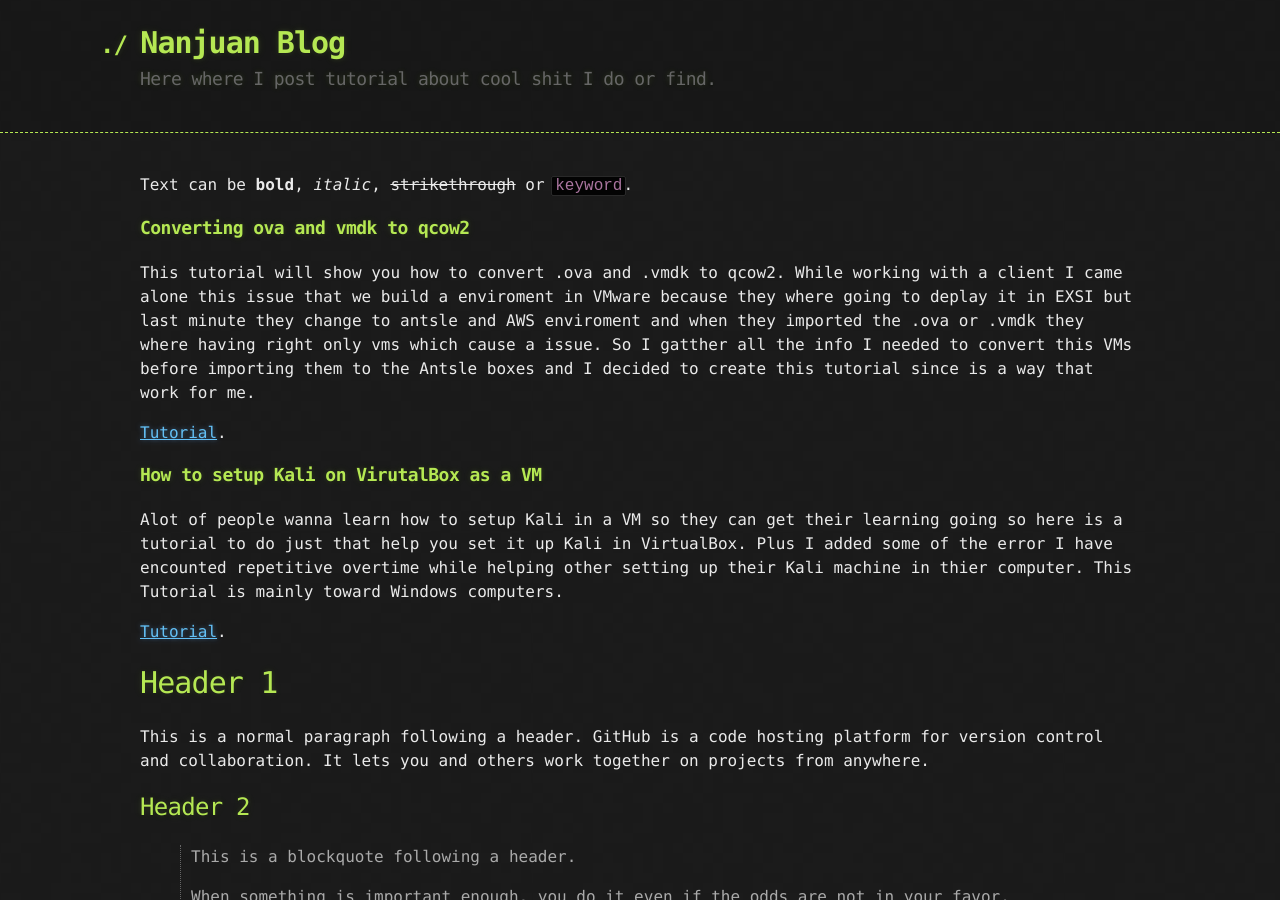
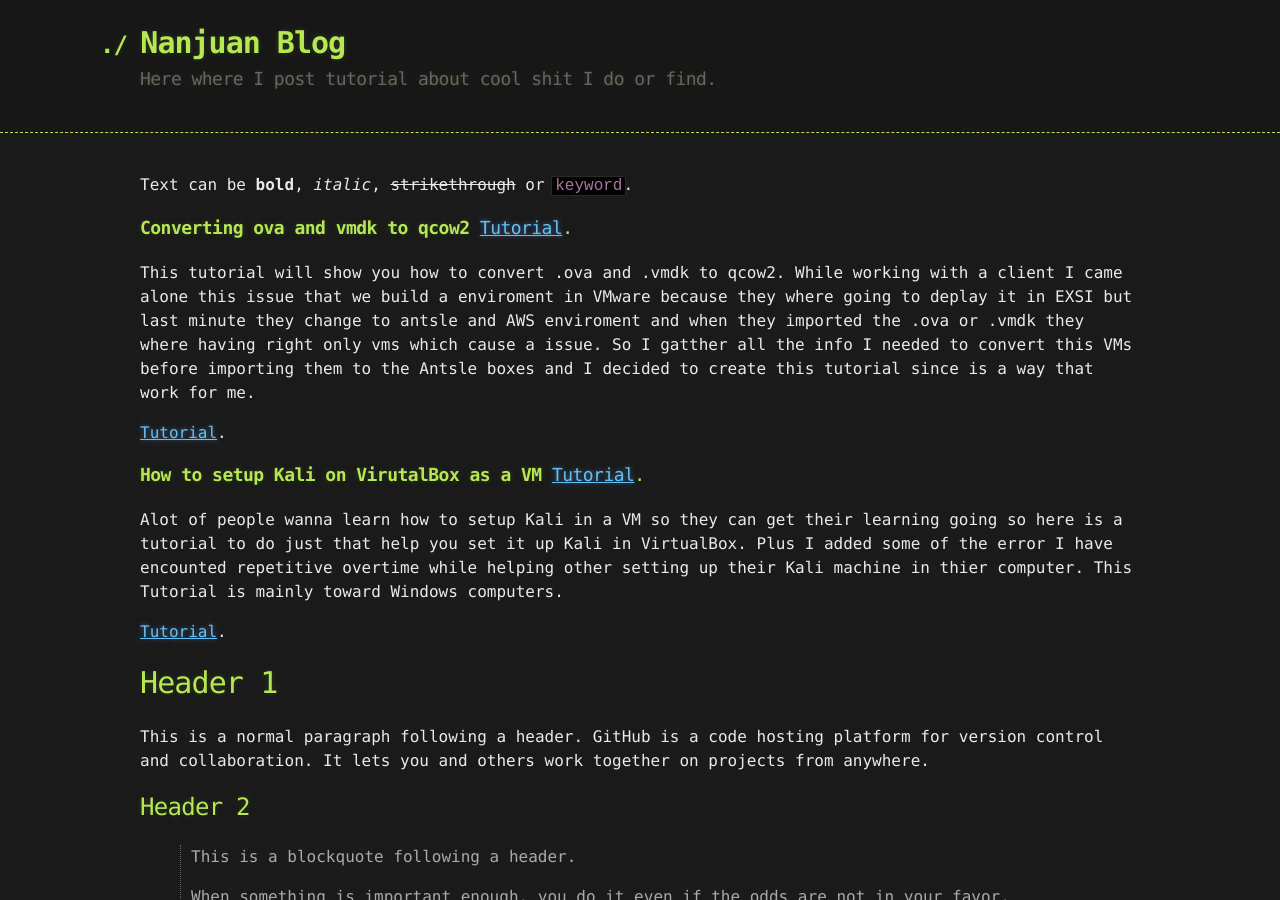
Before and after one commit to Nanjuan/nanjuan.github.io, a Jekyll site: the page built from index.md, in a window 1280 px wide and 900 px high. Built offline with Jekyll 4.4.1, drawn with Linux system fonts in a browser that asks for light colours.

Commit message:
Kali on VirtualBox

```diff
--- a/index.md
+++ b/index.md
@@ -4,19 +4,17 @@ layout: default
 
 Text can be **bold**, _italic_, ~~strikethrough~~ or `keyword`.
 
-### **Converting ova and vmdk to qcow2**
+### **Converting ova and vmdk to qcow2** [Tutorial](./Hacking-Tutorials/How-to-convert-ova-and-vmdk-to-qcow2.md).
 
 This tutorial will show you how to convert .ova and .vmdk to qcow2. While working with a client I came alone this issue that we build a enviroment in VMware because they where going to deplay it in EXSI but last minute they change to antsle and AWS enviroment and when they imported the .ova or .vmdk they where having right only vms which cause a issue. So I gatther all the info I needed to convert this VMs before importing them to the Antsle boxes and I decided to create this tutorial since is a way that work for me.
 
 [Tutorial](./Hacking-Tutorials/How-to-convert-ova-and-vmdk-to-qcow2.md).
 
-### **How to setup Kali on VirutalBox as a VM**
+### **How to setup Kali on VirutalBox as a VM** [Tutorial](./Hacking-Tutorials/VirtualBox_setup_with_kali.md).
 
 Alot of people wanna learn how to setup Kali in a VM so they can get their learning going so here is a tutorial to do just that help you set it up Kali in VirtualBox. Plus I added some of the error I have encounted repetitive overtime while helping other setting up their Kali machine in thier computer. This Tutorial is mainly toward Windows computers.
 
 [Tutorial](./Hacking-Tutorials/VirtualBox_setup_with_kali.md).
-
-
 
 # Header 1
 
```
